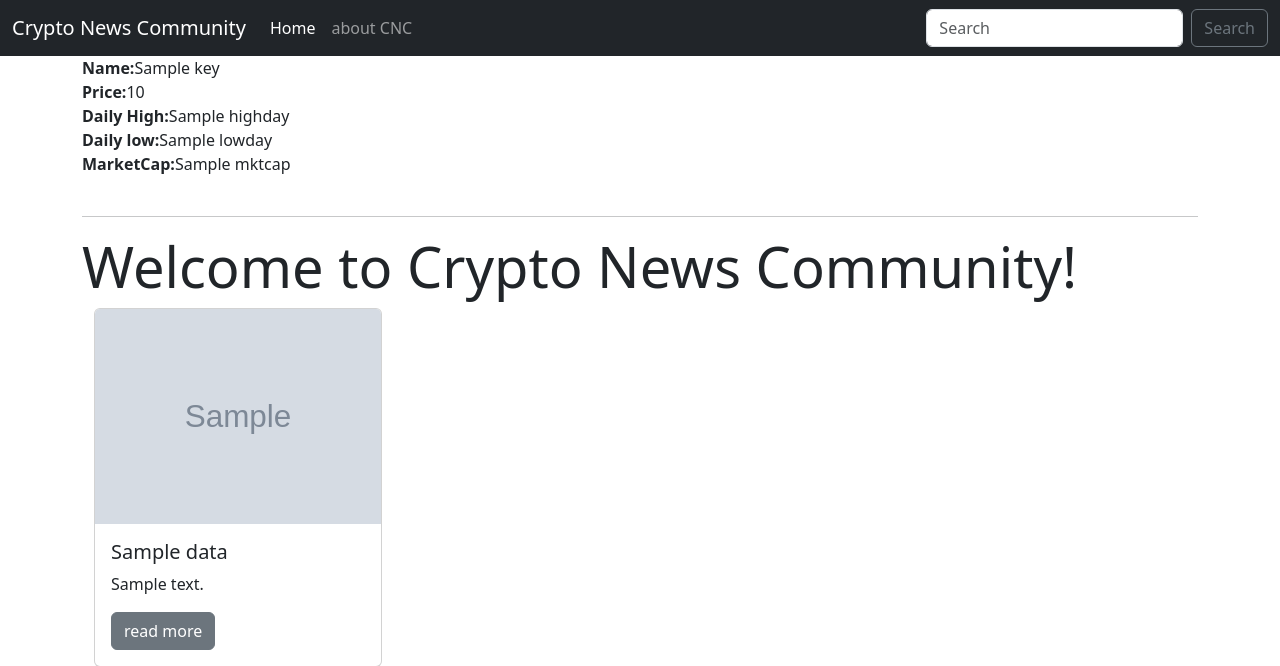
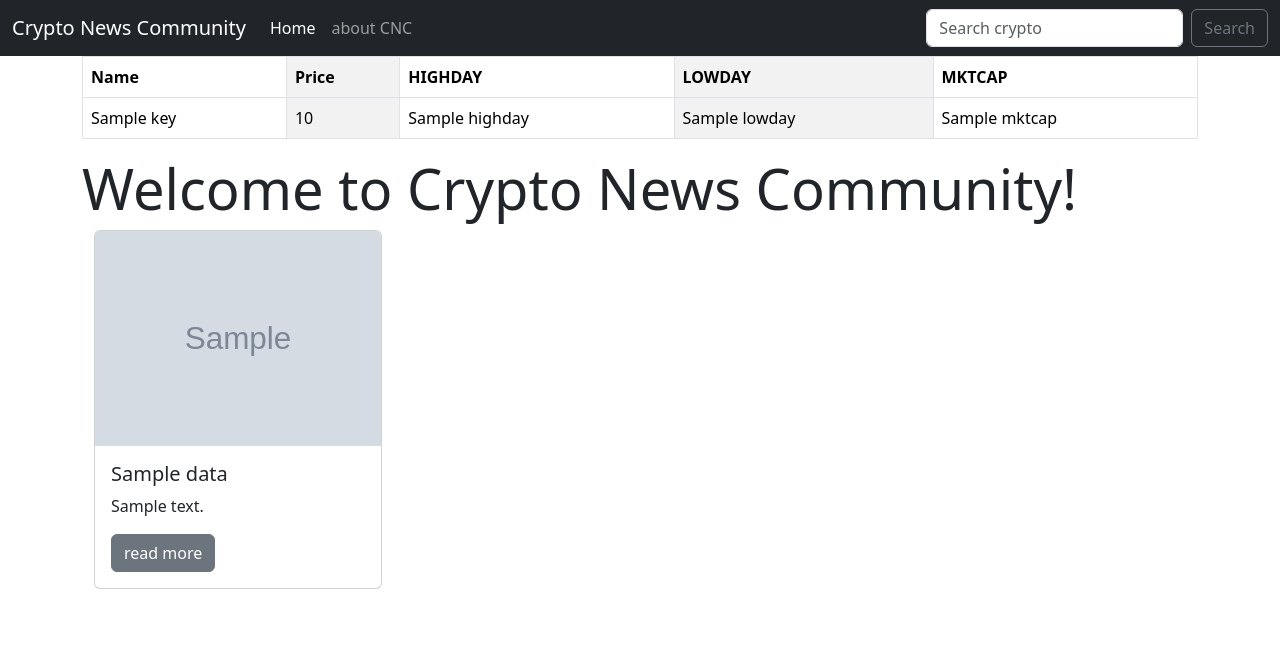
Before and after one commit to ParisaAg/crypto-news, a Django app: template config/crypto/templates/home.html in a window 1280 px wide. Shown: the top 666 px of the page. Run offline with Django 5.2, Linux system fonts and the light colour scheme; the template is opened without the code that fills it: most values are stand-ins (such as "Sample title", 1, 10 or a date in 2020); grey boxes marked "Sample" are stand-in pictures.

Commit message:
search and table of price added

```diff
--- a/config/crypto/templates/base.html
+++ b/config/crypto/templates/base.html
@@ -10,7 +10,7 @@
 <body>
 <nav class="navbar navbar-expand-lg navbar-dark bg-dark">
     <div class="container-fluid">
-        <a class="navbar-brand" href="#">Crypto News Community</a>
+        <a class="navbar-brand" href="{% url 'home' %}">Crypto News Community</a>
         <button class="navbar-toggler" type="button" data-bs-toggle="collapse" data-bs-target="#navbarSupportedContent"
                 aria-controls="navbarSupportedContent" aria-expanded="false" aria-label="Toggle navigation">
             <span class="navbar-toggler-icon"></span>
@@ -18,14 +18,15 @@
         <div class="collapse navbar-collapse" id="navbarSupportedContent">
             <ul class="navbar-nav me-auto mb-2 mb-lg-0">
                 <li class="nav-item">
-                    <a class="nav-link active " aria-current="page" href="#">Home</a>
+                    <a class="nav-link active " aria-current="page" href="{% url 'home' %}">Home</a>
                 </li>
                 <li class="nav-item">
                     <a class="nav-link" href="#">about CNC</a>
                 </li>
             </ul>
-            <form class="d-flex" role="search">
-                <input class="form-control me-2" type="search" placeholder="Search" aria-label="Search">
+            <form class="d-flex" role="search" action="{% url 'prices' %}">
+                {% csrf_token%}
+                <input class="form-control me-2" type="search" placeholder="Search crypto" aria-label="Search">
                 <button class="btn btn-outline-secondary" type="submit">Search</button>
             </form>
         </div>
--- a/config/crypto/templates/home.html
+++ b/config/crypto/templates/home.html
@@ -6,15 +6,29 @@
     <title>Title</title>
 </head>
 <body>
-{% for key,value in price.DISPLAY.items%}
-    <strong>Name:</strong>{{key}}</br>
-    <strong>Price:</strong>{{ value.USD.PRICE }}</br>
-    <strong>Daily High:</strong>{{ value.USD.HIGHDAY }}</br>
-    <strong>Daily low:</strong>{{ value.USD.LOWDAY }}</br>
-    <strong>MarketCap:</strong>{{ value.USD.MKTCAP}}</br>
-    </br>
-    <hr>
+
+<table class="table table-bordered table-striped-columns">
+  <thead>
+    <tr>
+      <th scope="col">Name</th>
+      <th scope="col">Price</th>
+      <th scope="col">HIGHDAY </th>
+      <th scope="col">LOWDAY </th>
+      <th scope="col">MKTCAP</th>
+    </tr>
+  </thead>
+    {% for key,value in price.DISPLAY.items%}
+  <tbody>
+    <tr >
+      <td>{{key}}</td>
+      <td>{{ value.USD.PRICE }}</td>
+      <td>{{ value.USD.HIGHDAY }}</td>
+      <td>{{ value.USD.LOWDAY }}</td>
+      <td>{{ value.USD.MKTCAP}}</td>
+    </tr>
 {% endfor %}
+  </tbody>
+</table>
 
 
 
--- /dev/null
+++ b/config/crypto/templates/prices.html
@@ -0,0 +1,4 @@
+{% extends 'base.html' %}
+{% block content %}
+
+{% endblock%}
--- a/config/crypto/urls.py
+++ b/config/crypto/urls.py
@@ -4,4 +4,5 @@ from . import views
 
 urlpatterns = [
   path('',views.home,name="home"),
+  path('prices/',views.prices,name="prices"),
 ]
--- a/config/crypto/views.py
+++ b/config/crypto/views.py
@@ -12,3 +12,7 @@ def home(request):
 
 
     return render(request,'home.html',{'api' : api,'price':price})
+
+
+def prices(request):
+    return render(request,'prices.html',{})
```
